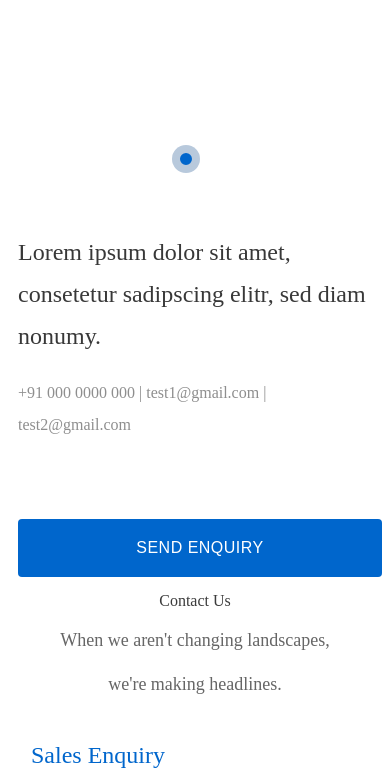
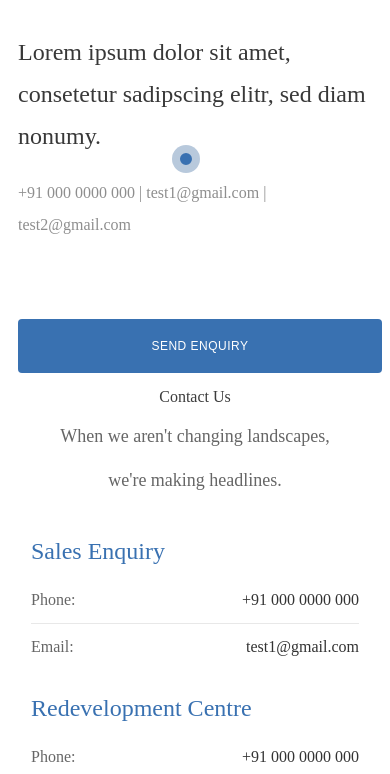
Before and after one commit to jitufrontend/contactForms, a plain HTML site: page index.html in a window 390 px wide. Shown: the part 70-844 px from the top of the page. Drawn offline with Linux system fonts and the light colour scheme.

Commit message:
Update primary color and adjust layout properties in styles.css

```diff
--- a/css/styles.css
+++ b/css/styles.css
@@ -1,6 +1,6 @@
 /* CSS Custom Properties (Variables) */
 :root {
-  --primary-color: #0066cc;
+  --primary-color: #3971B1;
   --primary-dark: #004499;
   --text-dark: #333;
   --text-light: #666;
@@ -522,7 +522,7 @@ select,
     margin-bottom: var(--spacing-lg);
   }
   .contact-summary{
-    margin-top : 0 ;
+    margin-top : -200px;
   }
 }
 @media (max-width: 480px) {
@@ -1607,7 +1607,7 @@ body.modal-open {
 /* Additional mobile optimizations */
 @media (max-width: 480px) {
   .mobile-enquiry-btn {
-    font-size: 1.6rem;
+    font-size: 1.2rem;
     padding: var(--spacing-md) var(--spacing-lg);
   }
 
```
